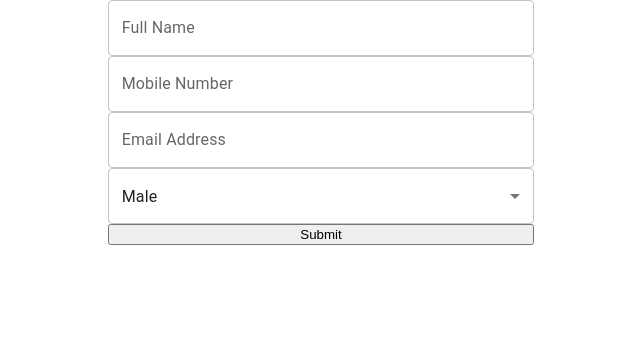
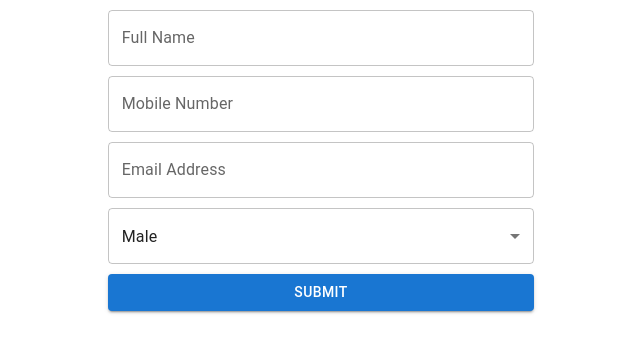
Before and after one commit to mystartuporg/esl-games, a Next.js app: page /basketball/user-form in a window 1280 px wide. Shown: the top 352 px of the page, without its empty margins (319-959 px from the left). Built offline with nearby package versions, Linux system fonts and the light colour scheme.

Commit message:
Changed submit button and added margins

```diff
--- a/pages/basketball/user-form.tsx
+++ b/pages/basketball/user-form.tsx
@@ -1,6 +1,6 @@
 import React, { Component } from "react";
 import { useForm, Controller, SubmitHandler } from "react-hook-form";
-import { Grid, MenuItem, Select, TextField } from '@mui/material';
+import { Button, Grid, MenuItem, Select, TextField } from '@mui/material';
 
 interface IFormInput {
     fullName?: String
@@ -32,6 +32,7 @@ export default function UserForm() {
                             label="Full Name"
                             error={errors.fullName ? true : false}
                             helperText={errors.fullName ? errors.fullName.message : ""}
+                            style={{ marginTop: 10 }}
                             {...field}
                         />}
                     />
@@ -43,6 +44,7 @@ export default function UserForm() {
                             error={errors.mobileNumber ? true : false}
                             label="Mobile Number"
                             helperText={errors.mobileNumber ? errors.mobileNumber.message : ""}
+                            style={{ marginTop: 10 }}
                             {...field}
                         />}
                     />
@@ -54,6 +56,7 @@ export default function UserForm() {
                             error={errors.emailAddress ? true : false}
                             label="Email Address"
                             helperText={errors.emailAddress ? errors.emailAddress.message : ""}
+                            style={{ marginTop: 10 }}
                             {...field}
                         />}
                     />
@@ -61,6 +64,7 @@ export default function UserForm() {
                         name="gender"
                         control={control}
                         render={({ field }) => <Select
+                        style={{ marginTop: 10 }}
                             {...field}
                         >
                             <MenuItem value="male">Male</MenuItem>
@@ -69,7 +73,7 @@ export default function UserForm() {
                         </Select>
                         }
                     />
-                    <input type="submit" />
+                    <Button variant="contained" type="submit" style={{ marginTop: 10 }}>Submit</Button>
                 </form>
             </Grid>
         </Grid>
```
